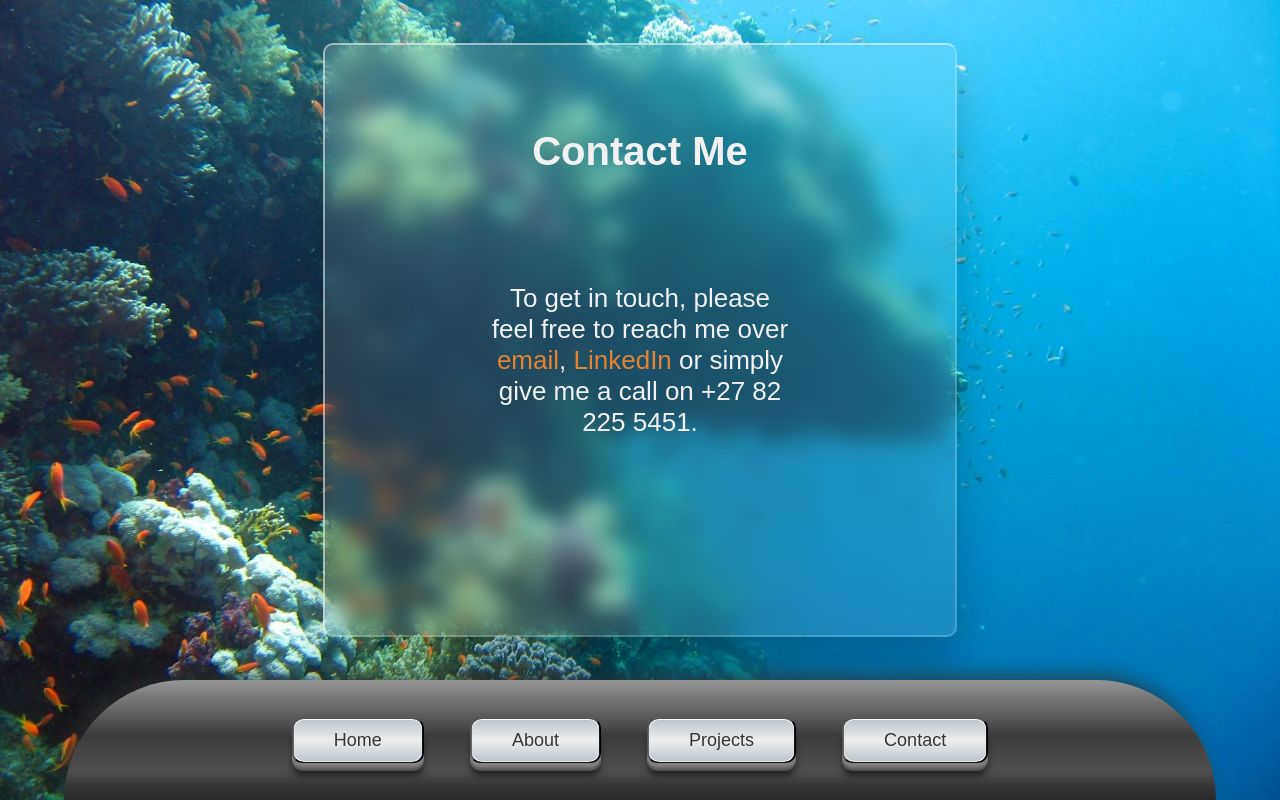
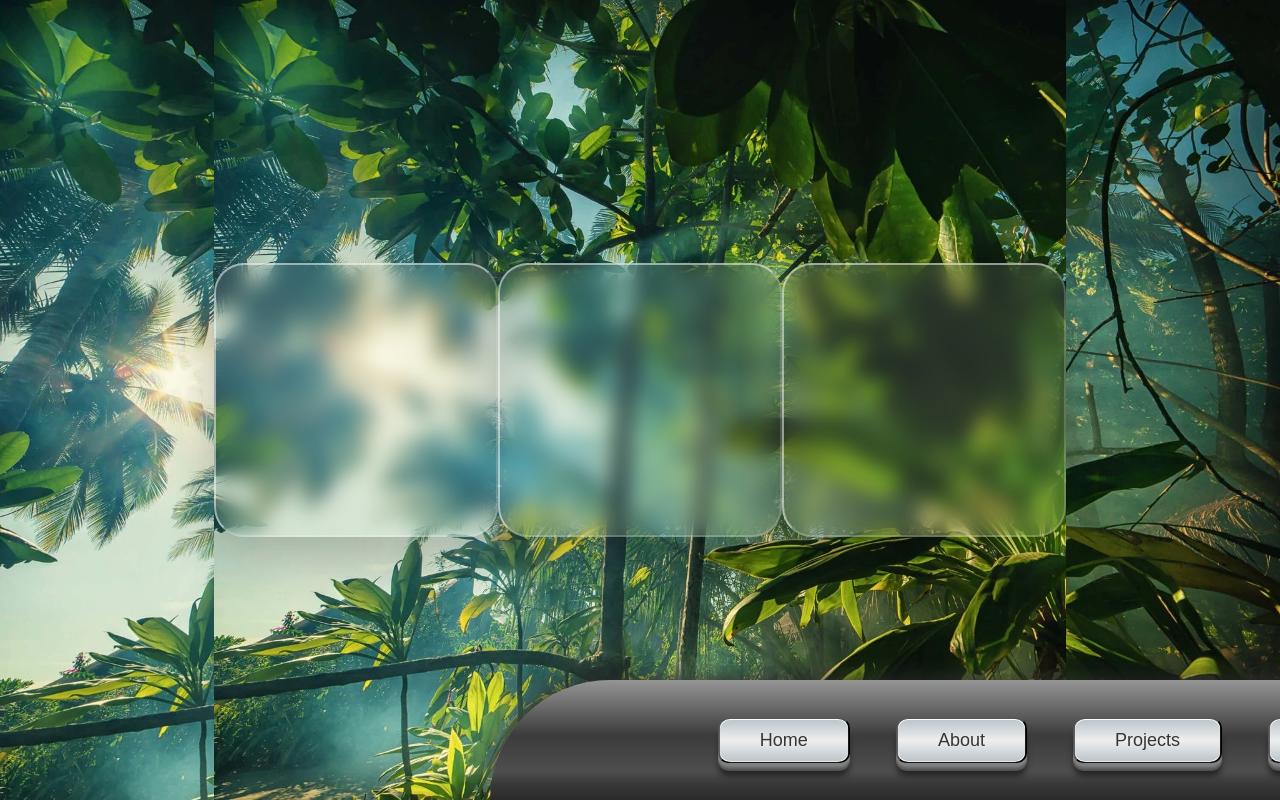
Before and after one commit to Liv4-code/planet-portfolio-site, a React (Create React App) app: page / in a window 1280 px wide. Built offline with nearby package versions, Linux system fonts and the light colour scheme; a web font is replaced by a local one.

Commit message:
Added cards to projects page

```diff
--- a/src/App.js
+++ b/src/App.js
@@ -1,7 +1,7 @@
 // import Home from "./Home";
 // import About from "./About";
-// import Projects from "./Projects";
-import Contact from "./Contact";
+import Projects from "./Projects";
+// import Contact from "./Contact";
 import "./App.scss";
 import homeIcon from "./assets/home-1.svg";
 import aboutIcon from "./assets/personal-collection.svg";
@@ -14,8 +14,8 @@ function App() {
             <div>
                 {/* <Home /> */}
                 {/* <About /> */}
-                {/* <Projects /> */}
-                <Contact />
+                <Projects />
+                {/* <Contact /> */}
             </div>
             <div className="navigation-container">
                 <nav className="navigation">
--- a/src/Projects.js
+++ b/src/Projects.js
@@ -1,7 +1,13 @@
 import "./Projects.scss";
 
 function Projects() {
-    return <div className="container"></div>;
+    return (
+        <div className="container">
+            <div className="card"></div>
+            <div className="card"></div>
+            <div className="card"></div>
+        </div>
+    );
 }
 
 export default Projects;
--- a/src/Projects.scss
+++ b/src/Projects.scss
@@ -1,3 +1,29 @@
+$breakpoint-tablet: 768px;
+$breakpoint-cellphone: 600px;
+$breakpoint-sml-cellphone: 500px;
+$breakpoint-xsml-cellphone: 400px;
+
 .container {
     background: url("./assets/forest.webp");
+    background-size: cover;
+    background-repeat: no-repeat;
+    height: 100vh;
+    color: rgb(241, 241, 241);
+    display: flex;
+    justify-content: center;
+    align-items: center;
+
+    .card {
+        padding: 5%;
+        width: 250px;
+        height: 30vh;
+        padding: 15px;
+        background: rgba(255, 255, 255, 0.1);
+        box-shadow: 0 25px 45px rgba(0, 0, 0, 0.2);
+        border-radius: 30px;
+        border: 2px solid rgba(255, 255, 255, 0.5);
+        border-right: 2px solid rgba(255, 255, 255, 0.2);
+        border-bottom: 2px solid rgba(255, 255, 255, 0.2);
+        backdrop-filter: blur(10px);
+    }
 }
```
